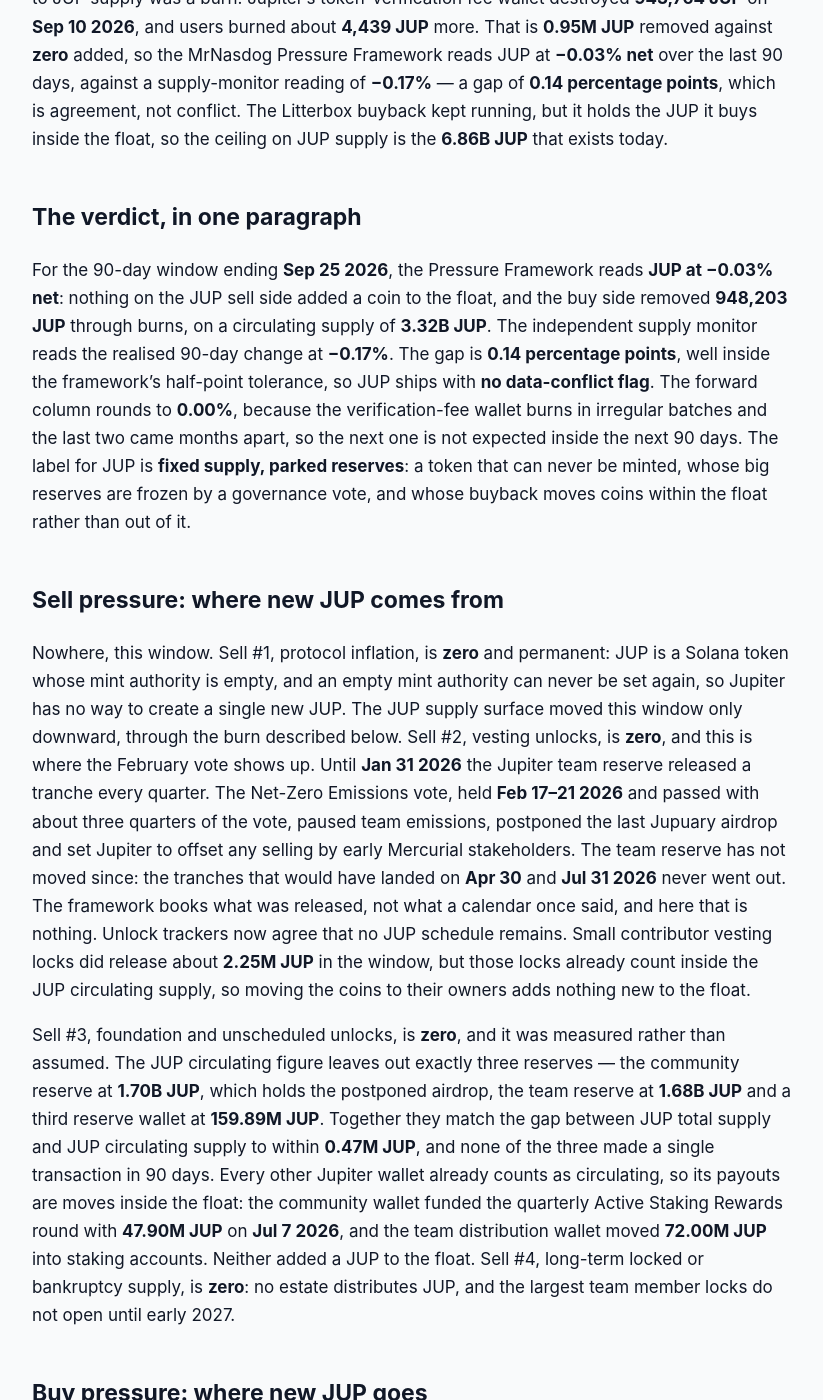
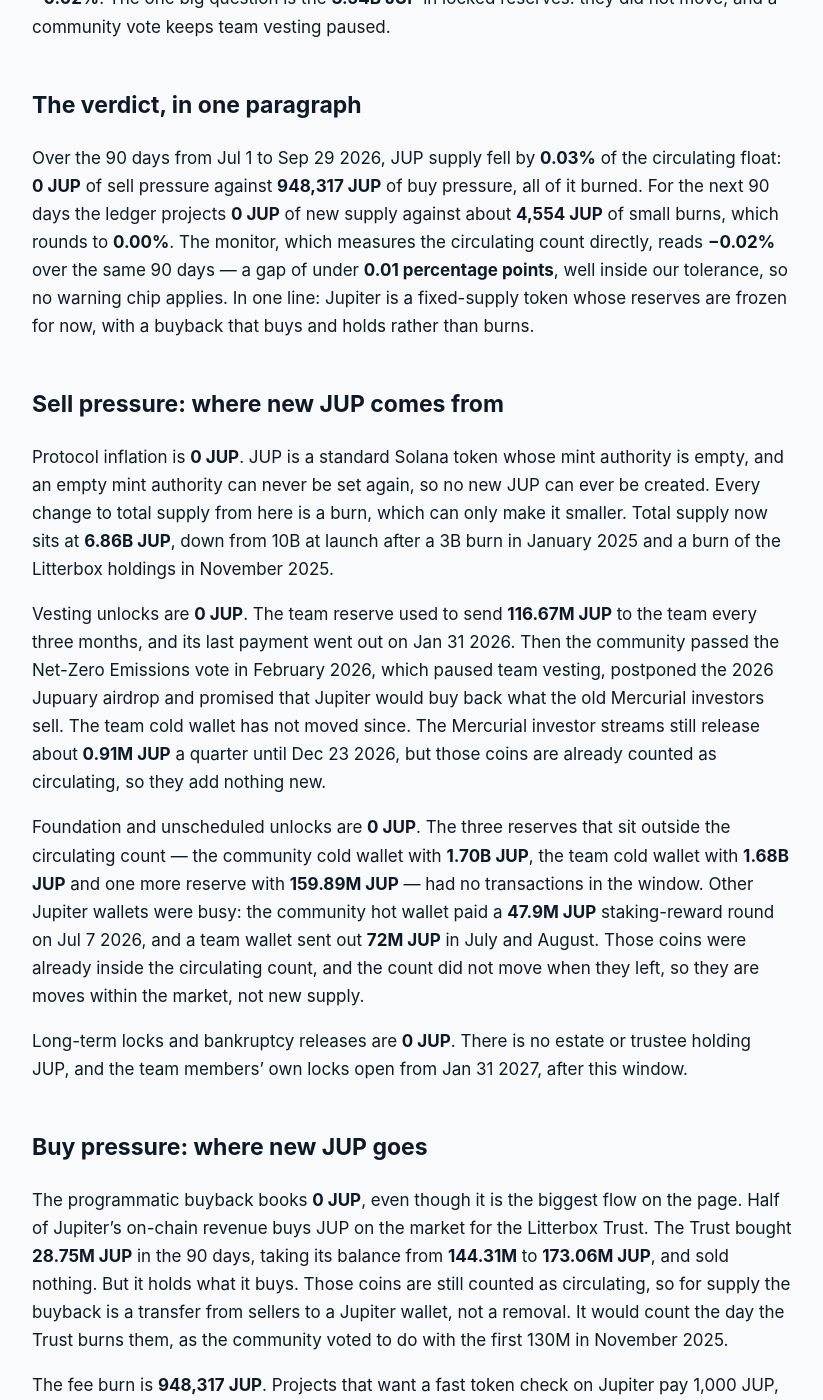
Before and after one commit to jeevansongmy-spec/mrnasdog-articles, a Jekyll site: the page built from crypto/jup-pressure-framework.md, in a window 1280 px wide and 1400 px high, scrolled down 314 px. Shown: the whole window, without its empty margins (228-1051 px from the left). Built offline with Jekyll 4.4.1, drawn with Linux system fonts in a browser that asks for light colours; some of the changed text lies outside the part shown.

Commit message:
publish: crypto/jup-pressure-framework

```diff
--- a/crypto/jup-pressure-framework.md
+++ b/crypto/jup-pressure-framework.md
@@ -1,6 +1,6 @@
 ---
 title:         "JUP Inflation Analysis · September 2026 · Mixed flows · supply roughly steady"
-description:   "Supply roughly steady: JUP has no mint, its 3.54B JUP reserves sat still, and a 0.95M fee burn gave −0.03% net over 90 days; the buyback stays in the float."
+description:   "JUP supply is roughly steady: no mint, frozen reserves and a 948K JUP fee burn cut supply 0.03% in 90 days, while the Litterbox buyback holds its 173M JUP."
 canonical_url: "https://mrnasdog.com/research/jup/inflation"
 tags:          ["crypto", "jup", "jupiter", "defi"]
 published:     true
@@ -10,40 +10,50 @@ published:     true
 
 # JUP Inflation Analysis · September 2026 · Mixed flows · supply roughly steady
 
-JUP, the token of Jupiter on Solana, has no mint at all — the JUP mint authority is empty, so no new JUP can ever be created — and the three Jupiter reserves that sit outside the circulating count, **3.54B JUP** in total, did not move once in the last 90 days. The only change to JUP supply was a burn: Jupiter's token-verification fee wallet destroyed **943,764 JUP** on **Sep 10 2026**, and users burned about **4,439 JUP** more. That is **0.95M JUP** removed against **zero** added, so the MrNasdog Pressure Framework reads JUP at **−0.03% net** over the last 90 days, against a supply-monitor reading of **−0.17%** — a gap of **0.14 percentage points**, which is agreement, not conflict. The Litterbox buyback kept running, but it holds the JUP it buys inside the float, so the ceiling on JUP supply is the **6.86B JUP** that exists today.
+JUP supply was roughly steady over the last 90 days and is set to stay that way. No new JUP can be created, nothing new was released, and a batch burn of verification fees destroyed **948,317 JUP**, so the circulating supply of **3.32B JUP** shrank by **0.03%**. The monitor reads **−0.02%**. The one big question is the **3.54B JUP** in locked reserves: they did not move, and a community vote keeps team vesting paused.
 
 ## The verdict, in one paragraph
 
-For the 90-day window ending **Sep 25 2026**, the Pressure Framework reads **JUP at −0.03% net**: nothing on the JUP sell side added a coin to the float, and the buy side removed **948,203 JUP** through burns, on a circulating supply of **3.32B JUP**. The independent supply monitor reads the realised 90-day change at **−0.17%**. The gap is **0.14 percentage points**, well inside the framework's half-point tolerance, so JUP ships with **no data-conflict flag**. The forward column rounds to **0.00%**, because the verification-fee wallet burns in irregular batches and the last two came months apart, so the next one is not expected inside the next 90 days. The label for JUP is **fixed supply, parked reserves**: a token that can never be minted, whose big reserves are frozen by a governance vote, and whose buyback moves coins within the float rather than out of it.
+Over the 90 days from Jul 1 to Sep 29 2026, JUP supply fell by **0.03%** of the circulating float: **0 JUP** of sell pressure against **948,317 JUP** of buy pressure, all of it burned. For the next 90 days the ledger projects **0 JUP** of new supply against about **4,554 JUP** of small burns, which rounds to **0.00%**. The monitor, which measures the circulating count directly, reads **−0.02%** over the same 90 days — a gap of under **0.01 percentage points**, well inside our tolerance, so no warning chip applies. In one line: Jupiter is a fixed-supply token whose reserves are frozen for now, with a buyback that buys and holds rather than burns.
 
 ## Sell pressure: where new JUP comes from
 
-Nowhere, this window. Sell #1, protocol inflation, is **zero** and permanent: JUP is a Solana token whose mint authority is empty, and an empty mint authority can never be set again, so Jupiter has no way to create a single new JUP. The JUP supply surface moved this window only downward, through the burn described below. Sell #2, vesting unlocks, is **zero**, and this is where the February vote shows up. Until **Jan 31 2026** the Jupiter team reserve released a tranche every quarter. The Net-Zero Emissions vote, held **Feb 17–21 2026** and passed with about three quarters of the vote, paused team emissions, postponed the last Jupuary airdrop and set Jupiter to offset any selling by early Mercurial stakeholders. The team reserve has not moved since: the tranches that would have landed on **Apr 30** and **Jul 31 2026** never went out. The framework books what was released, not what a calendar once said, and here that is nothing. Unlock trackers now agree that no JUP schedule remains. Small contributor vesting locks did release about **2.25M JUP** in the window, but those locks already count inside the JUP circulating supply, so moving the coins to their owners adds nothing new to the float.
+Protocol inflation is **0 JUP**. JUP is a standard Solana token whose mint authority is empty, and an empty mint authority can never be set again, so no new JUP can ever be created. Every change to total supply from here is a burn, which can only make it smaller. Total supply now sits at **6.86B JUP**, down from 10B at launch after a 3B burn in January 2025 and a burn of the Litterbox holdings in November 2025.
 
-Sell #3, foundation and unscheduled unlocks, is **zero**, and it was measured rather than assumed. The JUP circulating figure leaves out exactly three reserves — the community reserve at **1.70B JUP**, which holds the postponed airdrop, the team reserve at **1.68B JUP** and a third reserve wallet at **159.89M JUP**. Together they match the gap between JUP total supply and JUP circulating supply to within **0.47M JUP**, and none of the three made a single transaction in 90 days. Every other Jupiter wallet already counts as circulating, so its payouts are moves inside the float: the community wallet funded the quarterly Active Staking Rewards round with **47.90M JUP** on **Jul 7 2026**, and the team distribution wallet moved **72.00M JUP** into staking accounts. Neither added a JUP to the float. Sell #4, long-term locked or bankruptcy supply, is **zero**: no estate distributes JUP, and the largest team member locks do not open until early 2027.
+Vesting unlocks are **0 JUP**. The team reserve used to send **116.67M JUP** to the team every three months, and its last payment went out on Jan 31 2026. Then the community passed the Net-Zero Emissions vote in February 2026, which paused team vesting, postponed the 2026 Jupuary airdrop and promised that Jupiter would buy back what the old Mercurial investors sell. The team cold wallet has not moved since. The Mercurial investor streams still release about **0.91M JUP** a quarter until Dec 23 2026, but those coins are already counted as circulating, so they add nothing new.
+
+Foundation and unscheduled unlocks are **0 JUP**. The three reserves that sit outside the circulating count — the community cold wallet with **1.70B JUP**, the team cold wallet with **1.68B JUP** and one more reserve with **159.89M JUP** — had no transactions in the window. Other Jupiter wallets were busy: the community hot wallet paid a **47.9M JUP** staking-reward round on Jul 7 2026, and a team wallet sent out **72M JUP** in July and August. Those coins were already inside the circulating count, and the count did not move when they left, so they are moves within the market, not new supply.
+
+Long-term locks and bankruptcy releases are **0 JUP**. There is no estate or trustee holding JUP, and the team members' own locks open from Jan 31 2027, after this window.
 
 ## Buy pressure: where new JUP goes
 
-Buy #2, the protocol fee burn, is the only non-zero row, at **0.95M JUP**. Projects that want a fast Jupiter token-verification review pay **1,000 JUP**, and the fees collect in a burn wallet that Jupiter empties in batches. On **Sep 10 2026** that wallet destroyed **943,764 JUP** in one transaction; its previous batch was **1.55M JUP** on **Apr 27 2026**. Ordinary users burned about **4,439 JUP** more across the window. JUP burns cut the token supply directly, so the fall in JUP total supply and the burn log are two views of one flow, booked once — and the two agree to the unit. Because the batch burn has no published schedule and fired roughly four and a half months apart the last two times, the forward column carries only the small user-burn trickle.
+The programmatic buyback books **0 JUP**, even though it is the biggest flow on the page. Half of Jupiter's on-chain revenue buys JUP on the market for the Litterbox Trust. The Trust bought **28.75M JUP** in the 90 days, taking its balance from **144.31M** to **173.06M JUP**, and sold nothing. But it holds what it buys. Those coins are still counted as circulating, so for supply the buyback is a transfer from sellers to a Jupiter wallet, not a removal. It would count the day the Trust burns them, as the community voted to do with the first 130M in November 2025.
 
-Buy #1, the programmatic buyback, is **zero**, and that needs explaining, because the Jupiter buyback is real and busy. Half of Jupiter's platform revenue buys JUP on the open market every day for the Litterbox Trust, which took in **29.65M JUP** over the window — from **142.52M** to **172.18M JUP** — and sent none out. But the Litterbox already counts inside the JUP circulating supply, so each purchase moves coins from one circulating wallet to another and takes none off the market. The Litterbox would count the day its JUP is burned, as the Jupiter DAO voted to do once, on **Nov 25 2025**. Buy #3, foundation buying, is **zero**: any offset buying promised in the February vote lands in Jupiter wallets that are already circulating. Buy #4, new long-term locks, is **zero**: JUP staking is active, but staked JUP stays inside the circulating count, so new stake removes nothing.
+The fee burn is **948,317 JUP**. Projects that want a fast token check on Jupiter pay 1,000 JUP, and Jupiter burns those fees in batches from a multisig. One batch destroyed **943,764 JUP** on Sep 10 2026, and holders burned about **4,554 JUP** more on their own. The previous batch, about 1.55M JUP, was burned in late April 2026. Since the next batch has no date, only the small burns are carried into the next 90 days; about **194K JUP** of fees is already waiting in the burn wallet.
+
+Foundation buying is **0 JUP**: when Jupiter buys back JUP sold by its team or by Mercurial investors, the coins move from one holder to another inside the market. New long-term locks are also **0 JUP**: staked JUP and the founders' self-locks stay in the circulating count.
 
 ## Foundation and overhang
 
-The JUP overhang is large and concentrated. Outside the float sit the community reserve (**1.70B JUP**), the team reserve (**1.68B JUP**) and the third reserve wallet (**159.89M JUP**) — together more than the whole circulating supply again. The community reserve can only move after a new Jupiter DAO vote, and the team reserve is paused "for the foreseeable future", which is a policy, not a code lock. Inside the float, Jupiter also holds the community wallet that pays staking rewards (**223.40M JUP**, about **50M JUP** a quarter), the team distribution wallet (**191.57M JUP**), the Litterbox Trust (**172.18M JUP**) and a team liquidity wallet (**126.38M JUP**). All of them are read on-chain on every refresh. If any of the three outside reserves falls between refreshes, the outflow enters Sell #3 at the next refresh; if the Litterbox burns, it enters the buy side.
+We track six Jupiter-controlled piles. Outside the circulating count: the community cold wallet (**1.70B JUP**, which also holds the postponed 700M Jupuary airdrop), the team cold wallet (**1.68B JUP**, paused by the February 2026 vote) and a third reserve (**159.89M JUP**, untouched since Feb 9 2026). Together they explain the whole gap between total and circulating supply to within 0.47M JUP. Inside the count: the Litterbox Trust (**173.06M JUP**), the community hot wallet that pays staking rewards (**223.40M JUP**) and the team distribution wallet (**191.57M JUP**). We read all six on-chain at every rebuild. If any of the three outside wallets falls between refreshes, that outflow enters the ledger as a Foundation unlock at the next refresh — and a revived Jupuary would be the largest such event.
 
-## How JUP compares to other DeFi exchange tokens
+## How JUP compares to other DeFi app tokens
 
-Most DeFi exchange tokens fall into one of two supply shapes. Some mint on a schedule — liquidity-mining emissions or open-ended staking rewards — and rely on a fee buyback to offset the new coins. Others are fixed-supply tokens whose float grows only as a team and investor schedule unlocks. JUP now sits in a third, quieter position: fixed supply with no mint, and a schedule that governance has frozen, so the float neither grows from issuance nor from unlocks. What JUP holders receive as staking rewards is paid from coins that already circulate, which is a redistribution between holders rather than new supply.
+Among DeFi app tokens, JUP sits with the fixed-supply group. Tokens that still stream emissions to liquidity providers or stakers grow every day, and their buybacks have to outrun that stream just to hold supply flat. JUP has no emission at all, so the only question is whether its reserves open. That makes it closer to a token with a hard cap and a large treasury than to an emissions-funded exchange token.
 
-The JUP buyback is where the comparison is sharpest. A buyback that burns what it buys removes coins from the float every day and shows up straight away in the supply reading. A buyback that holds its purchases in a trust moves coins between circulating wallets: it supports the price through the bid, but the float does not shrink until a later vote burns the pile. Jupiter runs the second kind, with **172.18M JUP** now parked in the Litterbox — a stock of coins the DAO has burned once before. Against proof-of-stake chains that pay validators in new coins, JUP has no issuance to fight at all; against exchange tokens with a scheduled quarterly burn, JUP's only regular destruction is a small, irregular fee burn.
+The buyback is where JUP differs from the buy-and-burn model some perpetual-exchange tokens use. There, revenue buys the token and destroys it or locks it for good, so supply falls every day. Jupiter's Litterbox buys and holds, which supports demand but leaves the coins one vote away from the market. JUP's actual burns come from a small fee and from one-off community votes, like the 3B supply cut in January 2025 and the Litterbox burn in November 2025.
+
+Against tokens still in their vesting years, JUP's position is unusual: less than half of total supply circulates, yet nothing is scheduled to unlock, because the team and airdrop reserves were frozen by vote rather than by a calendar. A calendar is easy to model; a vote can be reversed by another vote.
 
 ## What to watch in the next 90 days
 
-First, any Jupiter DAO vote on the postponed Jupuary tokens in the community reserve: releasing them would open a Sell #3 row that has been zero all window. Second, the paused team reserve at **1.68B JUP**: a restart of team emissions would reopen Sell #2. Third, the forum proposals — still discussion only, with no vote scheduled — to raise the buyback share of revenue from 50% to 70% and to burn the purchases; a burn of the Litterbox would move the largest buy line on the page overnight. Fourth, the next verification-fee batch burn, with **165,215 JUP** already waiting in the burn wallet on **Sep 25 2026**. Fifth, the next staking-rewards round in early October, which pays about **50M JUP** from inside the float and does not change JUP supply.
+The third-quarter staking-reward round, about 50M JUP, should pay out in early October 2026 from the community hot wallet; it moves coins already in the market and does not change supply. The next verification-fee burn has no date — about 194K JUP was waiting on Sep 29 2026. Forum proposals to raise the Litterbox share from 50% to 70% and to burn what it buys have not reached a vote; a burn vote would turn the **173.06M JUP** it holds into real buy pressure. A new vote on the postponed Jupuary airdrop would do the opposite, releasing up to 700M JUP from the community cold wallet. The last Mercurial investor streams end on Dec 23 2026.
 
 ## Summary
 
-The MrNasdog Pressure Framework reads Jupiter's JUP at **−0.03% net** over the trailing 90 days and a forward reading that rounds to **0.00%**, on a sell side that is zero across all four canonical rows. The structural mechanism is a fixed-supply token with no mint whose reserves outside the float were frozen by the February 2026 Net-Zero vote, while a revenue-funded buyback holds the **29.65M JUP** it bought this window inside the float and a small verification-fee burn removed **948,203 JUP**. The key risk is the **3.54B JUP** still held in those three reserves, whose pause is a policy that a future vote can lift. The ceiling is hard: with no mint, JUP total supply can never rise above the **6.86B JUP** that exists today.
+JUP supply was roughly steady over the 90 days to Sep 29 2026, down **0.03%**, because no new JUP can be created, team vesting is paused and a **948,317 JUP** fee burn was the only change. The Litterbox buyback bought **28.75M JUP** but holds it, so it does not shrink supply yet. The key risk is the **3.54B JUP** held in three locked reserves, which a future community vote could release. The ceiling is fixed: total supply is **6.86B JUP** and can only go down.
 
-*MrNasdog Pressure Framework analysis of JUP, Metric 1 — Inflation. Data + explanation only. Not financial advice. Updated Sep 25 2026.*
+---
+
+*MrNasdog Pressure Framework analysis of JUP, Metric 1 — Inflation. Data + explanation only. Not financial advice. Checked Sep 30 2026.*
```
